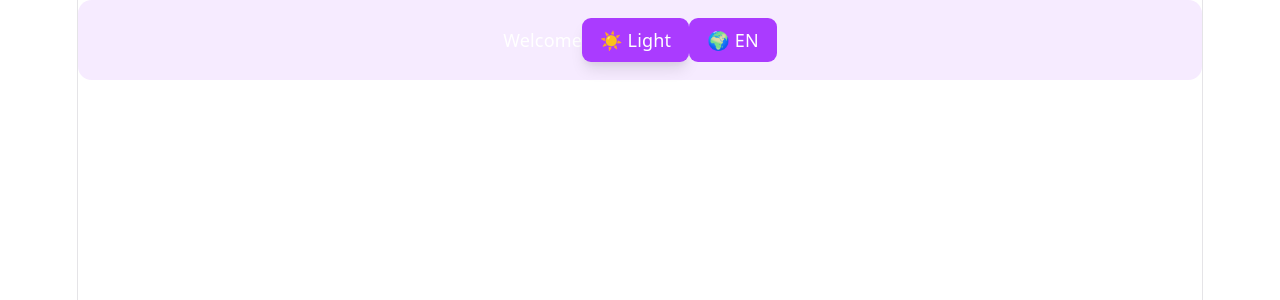
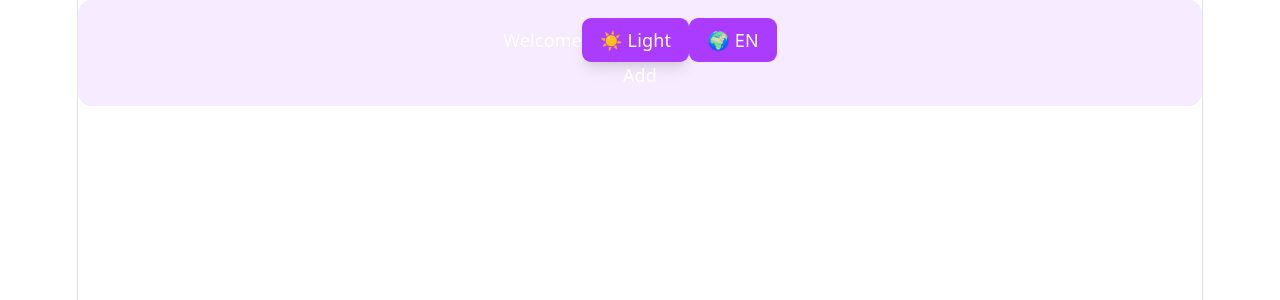
Before and after one commit to AnaLinsDev/my-agenda-app, a React (Vite) app: page / in a window 1280 px wide. Shown: the top 300 px of the page. Built offline with nearby package versions, Linux system fonts and the light colour scheme.

Commit message:
add zustand with idb

```diff
--- a/package.json
+++ b/package.json
@@ -11,11 +11,14 @@
   },
   "dependencies": {
     "@tailwindcss/vite": "^4.2.2",
+    "date-fns": "^4.1.0",
     "i18next": "^26.0.3",
+    "idb": "^8.0.3",
     "react": "^19.2.4",
     "react-dom": "^19.2.4",
     "react-i18next": "^17.0.2",
-    "tailwindcss": "^4.2.2"
+    "tailwindcss": "^4.2.2",
+    "zustand": "^5.0.12"
   },
   "devDependencies": {
     "@babel/core": "^7.29.0",
--- a/src/App.tsx
+++ b/src/App.tsx
@@ -1,4 +1,5 @@
 import "./App.css";
+import ExampleZustand from "./components/ExampleZustand";
 import LanguageToggle from "./components/LanguageToggle";
 import ThemeToggle from "./components/ThemeToggle";
 import { useTranslation } from "react-i18next";
@@ -12,6 +13,10 @@ function App() {
         {t("welcome")}
         <ThemeToggle />
         <LanguageToggle />
+        <br />
+        <div>
+          <ExampleZustand />
+        </div>
       </div>
     </>
   );
--- /dev/null
+++ b/src/components/ExampleZustand.tsx
@@ -0,0 +1,27 @@
+import { useActivities } from "../hooks/useActivities";
+
+export default function ExampleZustand() {
+  const { activities, addActivity } = useActivities();
+
+  return (
+    <div>
+      <button
+        onClick={() =>
+          addActivity({
+            title: "Study React",
+            description: "",
+            date: "2026-04-04",
+            time: "19:00",
+            category: "study",
+          })
+        }
+      >
+        Add
+      </button>
+
+      {activities.map((a) => (
+        <div key={a.id}>{a.title}</div>
+      ))}
+    </div>
+  );
+}
--- /dev/null
+++ b/src/hooks/useActivities.ts
@@ -0,0 +1,78 @@
+import { useEffect } from "react";
+import type { Activity, CreateActivityDTO } from "../types/Activity";
+
+// Zustand
+import { useActivitiesStore } from "../store/useActivitiesStore";
+
+// IndexedDB
+import {
+  getAllActivities,
+  addActivityDB,
+  updateActivityDB,
+  deleteActivityDB,
+} from "../services/db";
+
+//Factory: a function or pattern responsible for creating fully-formed objects
+// with all required fields and defaults applied.
+function createActivity(data: CreateActivityDTO): Activity {
+  return {
+    ...data,
+    id: crypto.randomUUID(),
+    createdAt: new Date().toISOString(),
+    completed: false,
+  };
+}
+
+export function useActivities() {
+  const {
+    activities,
+    setActivities,
+    addActivity,
+    updateActivity,
+    deleteActivity,
+  } = useActivitiesStore();
+
+  // Load inicial do IndexedDB
+  useEffect(() => {
+    getAllActivities().then(setActivities);
+  }, [setActivities]);
+
+  // Add
+  const handleAdd = async (data: CreateActivityDTO) => {
+    const newActivity = createActivity(data);
+
+    addActivity(newActivity);
+    await addActivityDB(newActivity);
+  };
+
+  // Update
+  const handleUpdate = async (activity: Activity) => {
+    updateActivity(activity);
+    await updateActivityDB(activity);
+  };
+
+  // Delete
+  const handleDelete = async (id: string) => {
+    deleteActivity(id);
+    await deleteActivityDB(id);
+  };
+
+  // Toggle
+  const handleToggle = async (id: string) => {
+    const activity = activities.find((a) => a.id === id);
+    if (!activity) return;
+
+    const updated = { ...activity, completed: !activity.completed };
+
+    updateActivity(updated);
+    await updateActivityDB(updated);
+  };
+
+  return {
+    activities,
+    addActivity: handleAdd,
+    updateActivity: handleUpdate,
+    deleteActivity: handleDelete,
+    toggleCompleted: handleToggle,
+  };
+}
--- /dev/null
+++ b/src/hooks/useCategories.ts
@@ -0,0 +1,12 @@
+import { useCategoriesStore } from "../store/useCategoriesStore";
+
+export function useCategories() {
+  const categories = useCategoriesStore((state) => state.categories);
+
+  const getCategoryById = (id: string) => categories.find((c) => c.id === id);
+
+  return {
+    categories,
+    getCategoryById,
+  };
+}
--- /dev/null
+++ b/src/hooks/useFilteredActivities.ts
@@ -0,0 +1,22 @@
+import { useActivitiesStore } from "../store/useActivitiesStore";
+
+export const useFilteredActivities = () => {
+  return useActivitiesStore((state) => {
+    const { activities, filters } = state;
+
+    return activities.filter((curr) => {
+      if (filters.category && curr.category !== filters.category) {
+        return false;
+      }
+
+      if (
+        filters.completed !== undefined &&
+        curr.completed !== filters.completed
+      ) {
+        return false;
+      }
+
+      return true;
+    });
+  });
+};
--- /dev/null
+++ b/src/services/db.ts
@@ -0,0 +1,35 @@
+import { openDB } from "idb";
+import type { Activity } from "../types/Activity";
+
+const DB_NAME = "agenda-db";
+const STORE_NAME = "activities";
+
+export const dbPromise = openDB(DB_NAME, 1, {
+  upgrade(db) {
+    if (!db.objectStoreNames.contains(STORE_NAME)) {
+      db.createObjectStore(STORE_NAME, { keyPath: "id" });
+    }
+  },
+});
+
+// CRUD
+
+export const getAllActivities = async (): Promise<Activity[]> => {
+  const db = await dbPromise;
+  return db.getAll(STORE_NAME);
+};
+
+export const addActivityDB = async (activity: Activity) => {
+  const db = await dbPromise;
+  await db.put(STORE_NAME, activity);
+};
+
+export const updateActivityDB = async (activity: Activity) => {
+  const db = await dbPromise;
+  await db.put(STORE_NAME, activity);
+};
+
+export const deleteActivityDB = async (id: string) => {
+  const db = await dbPromise;
+  await db.delete(STORE_NAME, id);
+};
--- /dev/null
+++ b/src/store/useActivitiesStore.ts
@@ -0,0 +1,93 @@
+import { create } from "zustand";
+import type { Activity } from "../types/Activity";
+import { startOfWeek, endOfWeek, format } from "date-fns";
+
+type Filters = {
+  category?: string;
+  completed?: boolean;
+
+  startDate?: string; // YYYY-MM-DD
+  endDate?: string; // YYYY-MM-DD
+};
+
+type State = {
+  activities: Activity[];
+  filters: Filters;
+};
+
+type Actions = {
+  setActivities: (activities: Activity[]) => void;
+  setFilters: (filters: Partial<Filters>) => void;
+  resetFilters: () => void;
+
+  setDayFilter: (date: Date) => void;
+  setWeekFilter: (date: Date) => void;
+
+  addActivity: (activity: Activity) => void;
+  updateActivity: (activity: Activity) => void;
+  deleteActivity: (id: string) => void;
+  toggleCompleted: (id: string) => void;
+};
+
+export const useActivitiesStore = create<State & Actions>((set) => ({
+  activities: [],
+  filters: {},
+
+  setActivities: (activities) => set({ activities }),
+
+  setFilters: (newFilters) =>
+    set((state) => ({
+      filters: { ...state.filters, ...newFilters },
+    })),
+
+  resetFilters: () => set({ filters: {} }),
+
+  //  DAY
+  setDayFilter: (date) => {
+    const formatted = format(date, "yyyy-MM-dd");
+
+    set({
+      filters: {
+        startDate: formatted,
+        endDate: formatted,
+      },
+    });
+  },
+
+  // WEEK
+  setWeekFilter: (date) => {
+    const start = format(startOfWeek(date, { weekStartsOn: 1 }), "yyyy-MM-dd");
+    const end = format(endOfWeek(date, { weekStartsOn: 1 }), "yyyy-MM-dd");
+
+    set({
+      filters: {
+        startDate: start,
+        endDate: end,
+      },
+    });
+  },
+
+  addActivity: (activity) =>
+    set((state) => ({
+      activities: [...state.activities, activity],
+    })),
+
+  updateActivity: (activity) =>
+    set((state) => ({
+      activities: state.activities.map((a) =>
+        a.id === activity.id ? activity : a,
+      ),
+    })),
+
+  deleteActivity: (id) =>
+    set((state) => ({
+      activities: state.activities.filter((a) => a.id !== id),
+    })),
+
+  toggleCompleted: (id) =>
+    set((state) => ({
+      activities: state.activities.map((a) =>
+        a.id === id ? { ...a, completed: !a.completed } : a,
+      ),
+    })),
+}));
--- /dev/null
+++ b/src/store/useCategoriesStore.ts
@@ -0,0 +1,16 @@
+import { create } from "zustand";
+import type { Category } from "../types/Category";
+
+type State = {
+  categories: Category[];
+};
+
+export const useCategoriesStore = create<State>(() => ({
+  categories: [
+    { id: "personal", color: "#3b82f6" },
+    { id: "work", color: "#f59e0b" },
+    { id: "study", color: "#10b981" },
+    { id: "health", color: "#ef4444" },
+    { id: "others", color: "#6b7280" },
+  ],
+}));
--- /dev/null
+++ b/src/types/Activity.ts
@@ -0,0 +1,17 @@
+export type Activity = {
+  id: string;
+  title: string;
+  description: string;
+  date: string;
+  time: string;
+  category: string;
+  completed: boolean;
+  createdAt: string;
+};
+
+// (Data Transfer Object): a typed object that defines the shape of data used
+// to send or receive information between layers
+export type CreateActivityDTO = Omit<
+  Activity,
+  "id" | "createdAt" | "completed"
+>;
--- /dev/null
+++ b/src/types/Category.ts
@@ -0,0 +1,4 @@
+export type Category = {
+  id: string;
+  color: string;
+};
```
Also changed, not shown: 1 other file (tests, documents, lock files or other folders).
